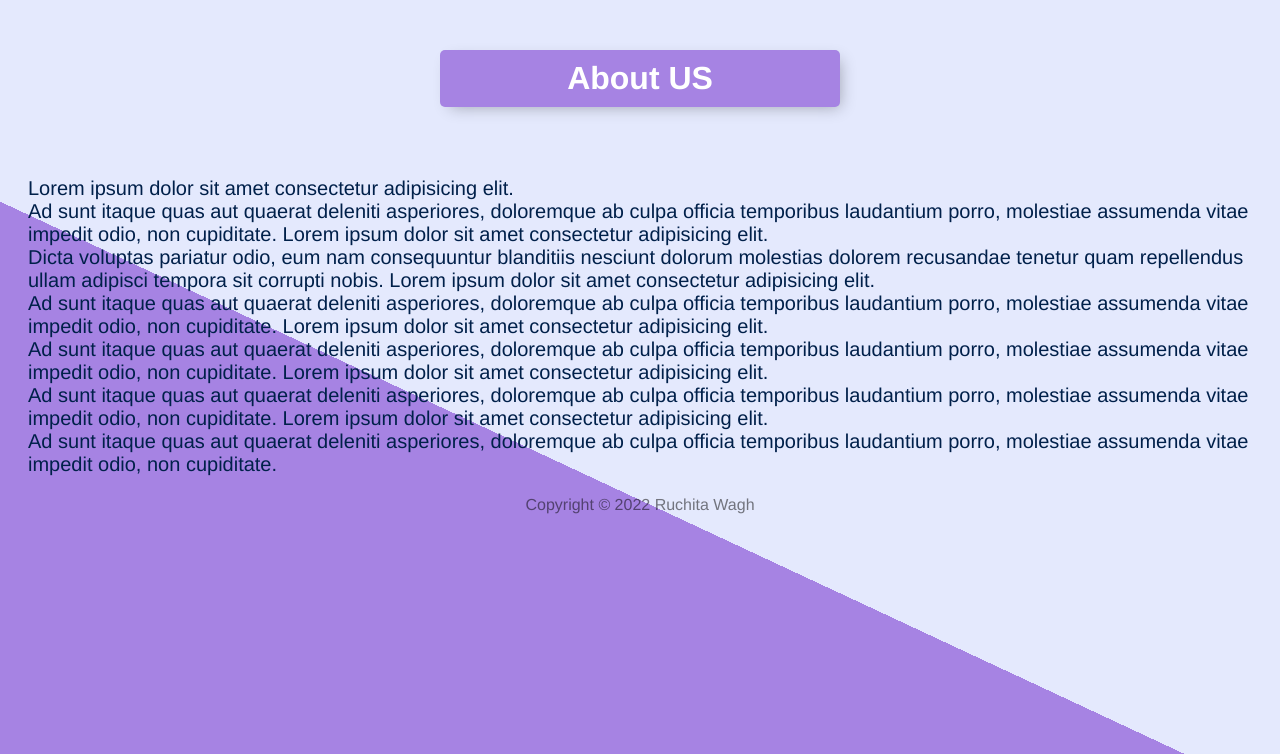
After one commit to Roxie2003/TODOList, a Node server app: page /About in a window 1280 px wide. The commit adds this page. Shown: the top 754 px of the page. Run offline with Node 20, Linux system fonts and the light colour scheme.

Commit message:
Added about page with separate College Tasks list

```diff
--- a/app.js
+++ b/app.js
@@ -5,7 +5,7 @@ app.set('view engine','ejs');
 app.use(express.urlencoded({extended:true}));
 app.use(express.static("public"))
 let items=['Buy food','Cook food','Eat food'];
-
+let clgItems=[];
 app.get("/",(req,res)=>{
     let today=new Date();
      let options={
@@ -16,16 +16,34 @@ app.get("/",(req,res)=>{
 
      let day=today.toLocaleDateString("en-US",options);
 
-     res.render("list",{
-        kindOfDay:day,
-        items
+     res.render("list",{listTitle:day, items
      });
 });
 
 app.post("/",(req,res)=>{
-    items.push(req.body.newItem);
-    res.redirect("/");
+    let list=req.body.list;
+    console.log(list);
+    let item=req.body.newItem;
+    if(list==="College")
+    {
+        clgItems.push(item);
+        res.redirect("/College");
+    }
+    else
+    {
+        items.push(item);
+        res.redirect("/");
+    }
+
 });
+
+app.get("/College",(req,res)=>{
+    res.render("list",{listTitle:"College Tasks",items:clgItems});
+})
+
+app.get("/About",(req,res)=>{
+    res.render("about");
+})
 
 app.listen(3000,function(){
     console.log("Server running!!!")
--- /dev/null
+++ b/views/about.ejs
@@ -0,0 +1,14 @@
+<%- include("partials/header")-%>
+<div class="box" id="heading">
+    <h1>About US</h1>
+</div>
+<p>
+    Lorem ipsum dolor sit amet consectetur adipisicing elit.<br>Ad sunt itaque quas aut quaerat deleniti asperiores, doloremque ab culpa officia temporibus laudantium porro, molestiae assumenda vitae impedit odio, non cupiditate.
+    Lorem ipsum dolor sit amet consectetur adipisicing elit. </br>Dicta voluptas pariatur odio, eum nam consequuntur blanditiis nesciunt dolorum molestias dolorem recusandae tenetur quam repellendus ullam adipisci tempora sit corrupti nobis.
+    Lorem ipsum dolor sit amet consectetur adipisicing elit.<br>Ad sunt itaque quas aut quaerat deleniti asperiores, doloremque ab culpa officia temporibus laudantium porro, molestiae assumenda vitae impedit odio, non cupiditate.
+    Lorem ipsum dolor sit amet consectetur adipisicing elit.<br>Ad sunt itaque quas aut quaerat deleniti asperiores, doloremque ab culpa officia temporibus laudantium porro, molestiae assumenda vitae impedit odio, non cupiditate.
+    Lorem ipsum dolor sit amet consectetur adipisicing elit.<br>Ad sunt itaque quas aut quaerat deleniti asperiores, doloremque ab culpa officia temporibus laudantium porro, molestiae assumenda vitae impedit odio, non cupiditate.
+    Lorem ipsum dolor sit amet consectetur adipisicing elit.<br>Ad sunt itaque quas aut quaerat deleniti asperiores, doloremque ab culpa officia temporibus laudantium porro, molestiae assumenda vitae impedit odio, non cupiditate.
+
+</p>
+<%- include("partials/footer")-%>
--- /dev/null
+++ b/views/partials/footer.ejs
@@ -0,0 +1,6 @@
+
+     <footer>
+        Copyright &copy 2022 Ruchita Wagh
+     </footer>
+</body>
+</html>
--- /dev/null
+++ b/views/partials/header.ejs
@@ -0,0 +1,10 @@
+<!DOCTYPE html>
+<html lang="en">
+<head>
+    <meta charset="UTF-8">
+    <meta http-equiv="X-UA-Compatible" content="IE=edge">
+    <meta name="viewport" content="width=device-width, initial-scale=1.0">
+    <link rel="stylesheet" href="/css/styles.css">
+    <title>To Do List</title>
+</head>
+<body>
```
Also changed, not shown: views/list.ejs (+4 -15 lines).
